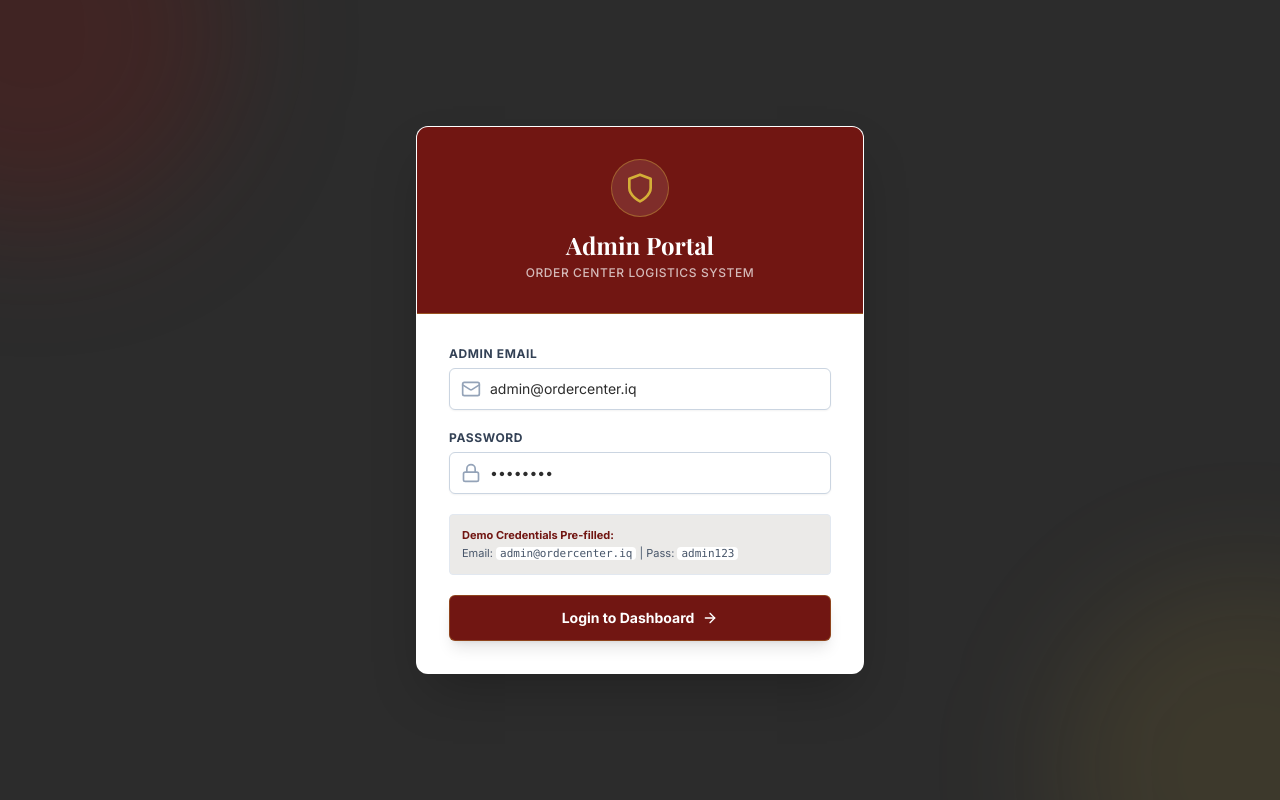
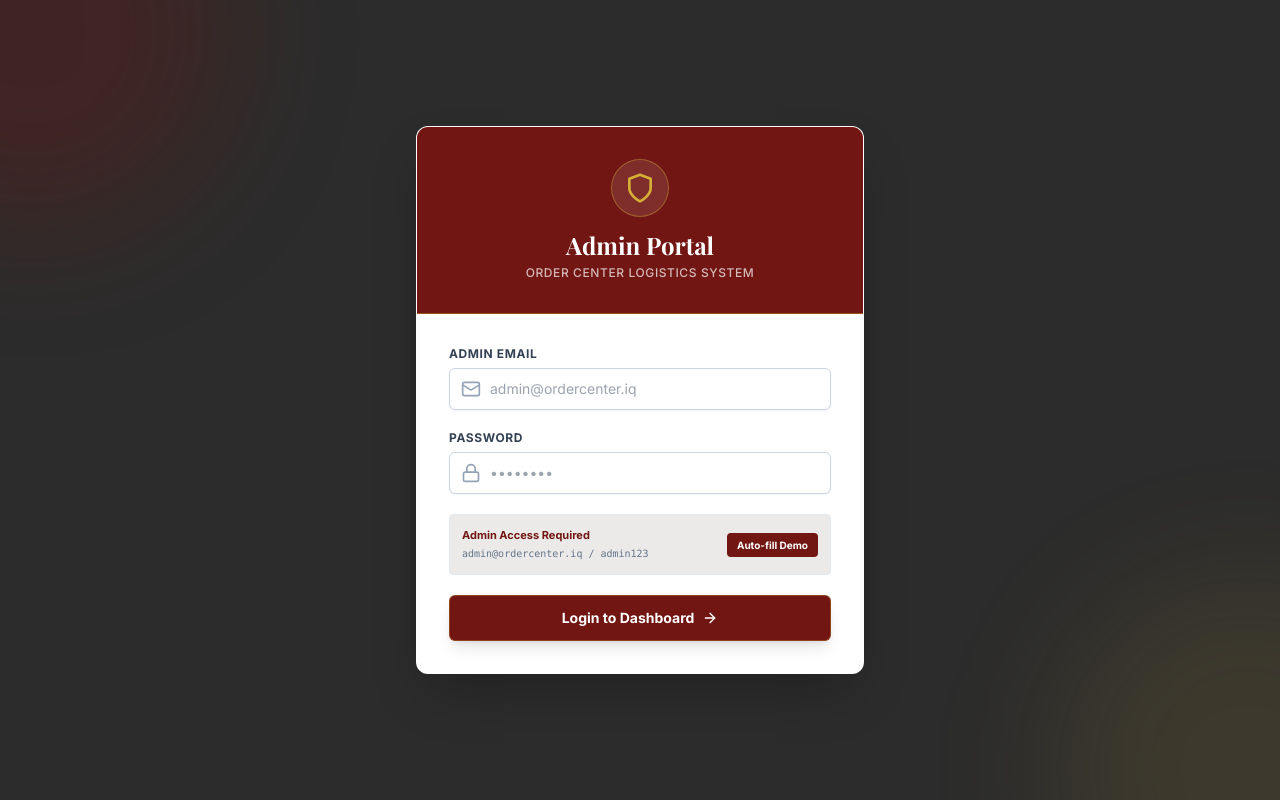
Before and after one commit to ShangaBashir/order-center, a React (Vite) app in the folder frontend/: page /admin/login in a window 1280 px wide. Built offline with nearby package versions, Linux system fonts and the light colour scheme; a web font is replaced by a local one.

Commit message:
Enforce strict Admin authentication login flow and JWT verification

```diff
--- a/frontend/src/pages/AdminLogin.tsx
+++ b/frontend/src/pages/AdminLogin.tsx
@@ -4,12 +4,17 @@ import { Lock, Mail, Shield, AlertCircle, ArrowRight } from 'lucide-react';
 import { useAuth } from '../context/AuthContext';
 
 export const AdminLogin: React.FC = () => {
-  const [email, setEmail] = useState('admin@ordercenter.iq');
-  const [password, setPassword] = useState('admin123');
+  const { login, isAuthenticated } = useAuth();
+  const navigate = useNavigate();
+
+  const [email, setEmail] = useState('');
+  const [password, setPassword] = useState('');
   const [loading, setLoading] = useState(false);
   const [error, setError] = useState('');
-  const { login } = useAuth();
-  const navigate = useNavigate();
+
+  if (isAuthenticated) {
+    navigate('/admin', { replace: true });
+  }
 
   const handleSubmit = async (e: React.FormEvent) => {
     e.preventDefault();
@@ -19,7 +24,7 @@ export const AdminLogin: React.FC = () => {
       await login(email, password);
       navigate('/admin');
     } catch (err: any) {
-      setError(err.message || 'Login failed. Please check your credentials.');
+      setError(err.message || 'Login failed. Invalid admin credentials.');
     } finally {
       setLoading(false);
     }
@@ -86,10 +91,18 @@ export const AdminLogin: React.FC = () => {
           </div>
 
           {/* Demo quick info helper */}
-          <div className="bg-[#EBEAE8] p-3 rounded text-[11px] text-slate-600 border border-slate-200">
-            <span className="font-bold text-[#711612]">Demo Credentials Pre-filled:</span>
-            <br />
-            Email: <code className="font-mono bg-white px-1 rounded">admin@ordercenter.iq</code> | Pass: <code className="font-mono bg-white px-1 rounded">admin123</code>
+          <div className="bg-[#EBEAE8] p-3 rounded text-[11px] text-slate-600 border border-slate-200 flex items-center justify-between">
+            <div>
+              <span className="font-bold text-[#711612]">Admin Access Required</span>
+              <div className="text-[10px] text-slate-500 font-mono mt-0.5">admin@ordercenter.iq / admin123</div>
+            </div>
+            <button
+              type="button"
+              onClick={() => { setEmail('admin@ordercenter.iq'); setPassword('admin123'); }}
+              className="px-2.5 py-1 text-[10px] font-bold bg-[#711612] text-white hover:bg-[#57100d] rounded transition"
+            >
+              Auto-fill Demo
+            </button>
           </div>
 
           <button
```
